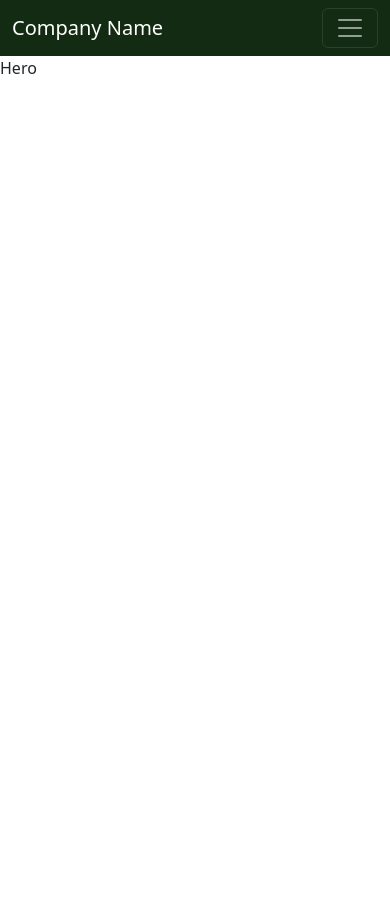
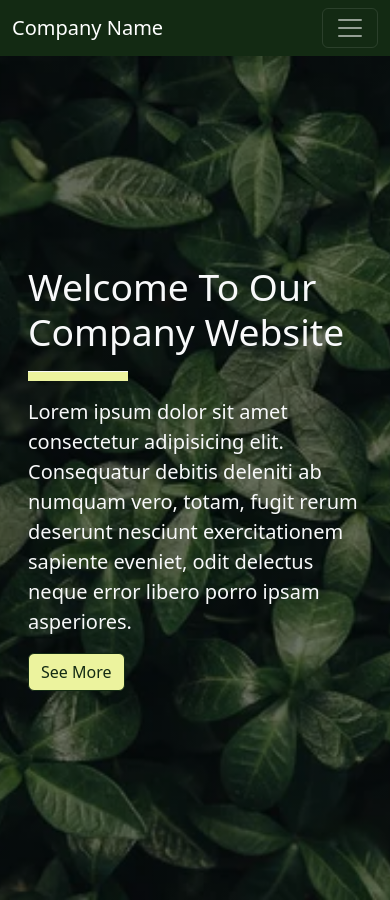
Before and after one commit to Kameha1011/domo, a React (Vite) app: page / in a window 390 px wide. Before the commit the page ends 844 px from the top, so only its background shows below. Built offline with nearby package versions, Linux system fonts and the light colour scheme.

Commit message:
feat: Created Hero with responsive Styles

```diff
--- a/package.json
+++ b/package.json
@@ -13,7 +13,8 @@
     "bootstrap": "^5.3.2",
     "react": "^18.2.0",
     "react-bootstrap": "^2.10.1",
-    "react-dom": "^18.2.0"
+    "react-dom": "^18.2.0",
+    "styled-components": "^6.1.8"
   },
   "devDependencies": {
     "@types/react": "^18.2.55",
--- a/src/components/Home/Hero.tsx
+++ /dev/null
@@ -1,7 +0,0 @@
-const Hero: React.FC = () => {
-  return (
-    <div>Hero</div>
-  )
-}
-
-export default Hero
--- /dev/null
+++ b/src/components/Home/Hero/Hero.tsx
@@ -0,0 +1,15 @@
+import { HeroButton, HeroContainer, HeroDivider, HeroSection } from './style'
+const Hero: React.FC = () => {
+  return (
+    <HeroContainer $fluid className='d-flex flex-column justify-content-center text-light'>
+      <HeroSection className='p-3'>
+        <h1 className='display-3'>Welcome To Our Company Website</h1>
+        <HeroDivider/>
+        <p className='lead fs-5'>Lorem ipsum dolor sit amet consectetur adipisicing elit. Consequatur debitis deleniti ab numquam vero, totam, fugit rerum deserunt nesciunt exercitationem sapiente eveniet, odit delectus neque error libero porro ipsam asperiores.</p>
+        <HeroButton> See More</HeroButton>
+      </HeroSection>
+    </HeroContainer>
+  )
+}
+
+export default Hero
--- /dev/null
+++ b/src/components/Home/Hero/style.ts
@@ -0,0 +1,65 @@
+import styled from 'styled-components'
+import { Button, Container } from 'react-bootstrap'
+import HeroBg from '../../../assets/images/banner.jpg'
+
+// Styles are Mobile First
+
+// I'm using transient props for $fluid to avoid warnings
+interface HeroContainerProps {
+  readonly $fluid: boolean
+}
+export const HeroContainer = styled(Container).attrs<HeroContainerProps>(
+  (props: HeroContainerProps) => ({
+    className: `${props.$fluid ? 'container-fluid' : 'container'}`,
+    as: 'header'
+  })
+)`
+  height: 100vh;
+  position: relative;
+  &:before {
+    content: " ";
+    z-index: -1;
+    display: block;
+    position: absolute;
+    left: 0;
+    top: 0;
+    background-image: linear-gradient(rgba(0, 0, 0, 0.5),rgba(0, 0, 0, 0.5)),  url(${HeroBg});
+    background-repeat: no-repeat;
+    background-size: cover;
+    width: 100%;
+    height: 100%;
+    background-position: center;
+  }
+  @media(min-width: 768px) {
+    height: 60vh;
+  }
+  @media(min-width: 1024px) {
+    height: 90vh;
+  }
+`
+export const HeroSection = styled.section`
+  width: 100%;
+  @media(min-width: 768px) {
+    width: 80%
+  }
+  @media(min-width: 1024px) {
+    width: 60%
+  }
+`
+export const HeroButton = styled(Button)`
+  background-color: #ECF39E;
+  border-color: #132A13;
+  color: #132A13;
+  &:hover, :not(&-check)+&:active, &:focus-visible {
+    background-color: #132A13 ;
+    border-color: #ECF39E ;
+    color: #ECF39E;
+    box-shadow: none;
+  }
+`
+export const HeroDivider = styled.hr`
+  width: 30%;
+  height: 10px;
+  background: #ECF39E;
+  opacity: 1;
+`
--- a/src/pages/Home.tsx
+++ b/src/pages/Home.tsx
@@ -1,4 +1,4 @@
-import Hero from '../components/Home/Hero'
+import Hero from '../components/Home/Hero/Hero'
 import Navbar from '../components/Home/Navbar/Navbar'
 
 const Home: React.FC = () => {
```
Also changed, not shown: src/components/Home/Main.tsx (added, +12 -0 lines), src/assets/images/banner.jpg (added), 1 other file (tests, documents, lock files or other folders).
